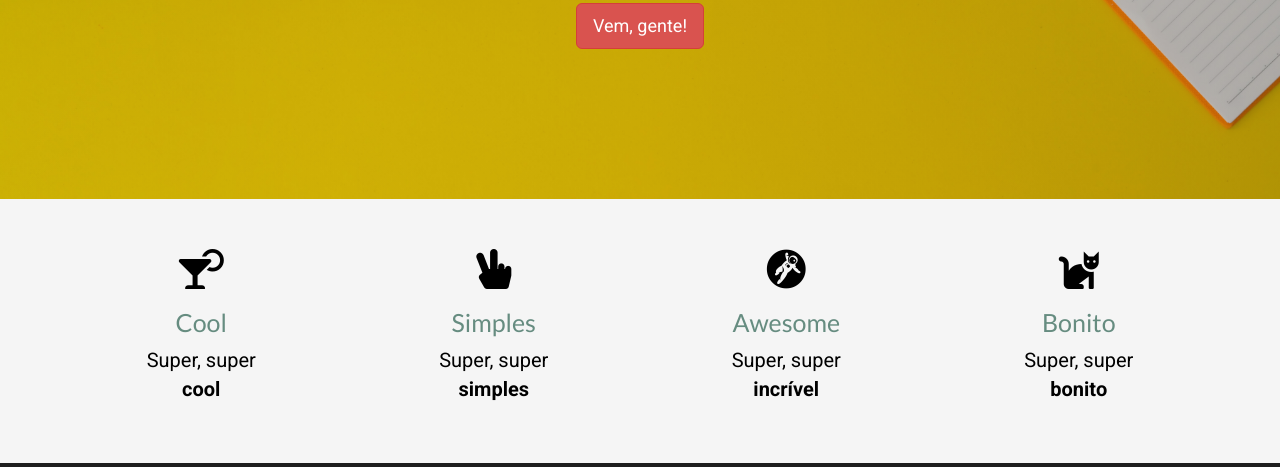
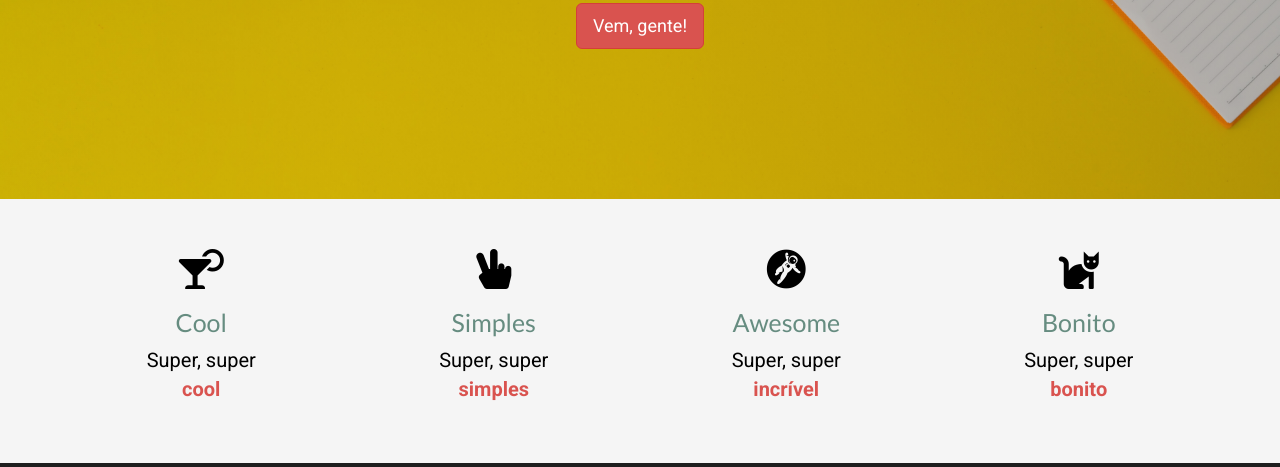
Before and after one commit to fernandafig/mycv, a plain HTML site: page index.html in a window 1280 px wide. Shown: the part 307-774 px from the top of the page. Drawn offline with nearby package versions, Linux system fonts and the light colour scheme.

Commit message:
created new class pop in <p>, color red

```diff
--- a/index.html
+++ b/index.html
@@ -29,7 +29,7 @@
             <i class="fas fa-cocktail fa-2x"></i>
             <h2>Cool</h2>
             <p>Super, super
-              <strong><br>cool</p></strong>
+              <strong><br><span class="pop">cool</span></strong></p>
           </div>
         </div>
 
@@ -37,7 +37,7 @@
           <div class="card text-center">
             <i class="fas fa-hand-peace fa-2x"></i>
             <h2>Simples</h2>
-            <p>Super, super <strong>simples</strong></p>
+            <p>Super, super <strong><span class="pop">simples</span></strong></p>
           </div>
         </div>
 
@@ -45,7 +45,7 @@
           <div class="card text-center">
             <i class="fab fa-grav fa-2x"></i>
             <h2>Awesome</h2>
-            <p>Super, super <strong>incrível</strong></p>
+            <p>Super, super <strong><span class="pop">incrível</span></strong></p>
           </div>
         </div>
 
@@ -53,7 +53,7 @@
           <div class="card text-center">
             <i class="fas fa-cat fa-2x"></i>
             <h2>Bonito</h2>
-            <p>Super, super <strong>bonito</strong></p>
+            <p>Super, super <strong><span class="pop">bonito</span></strong></p>
           </div>
         </div>
       </div>
--- a/style.css
+++ b/style.css
@@ -72,3 +72,6 @@ a:hover {
   padding: 50px;
   font-weight: lighter;
 }
+.pop {
+  color: #D9534F;
+}
```
